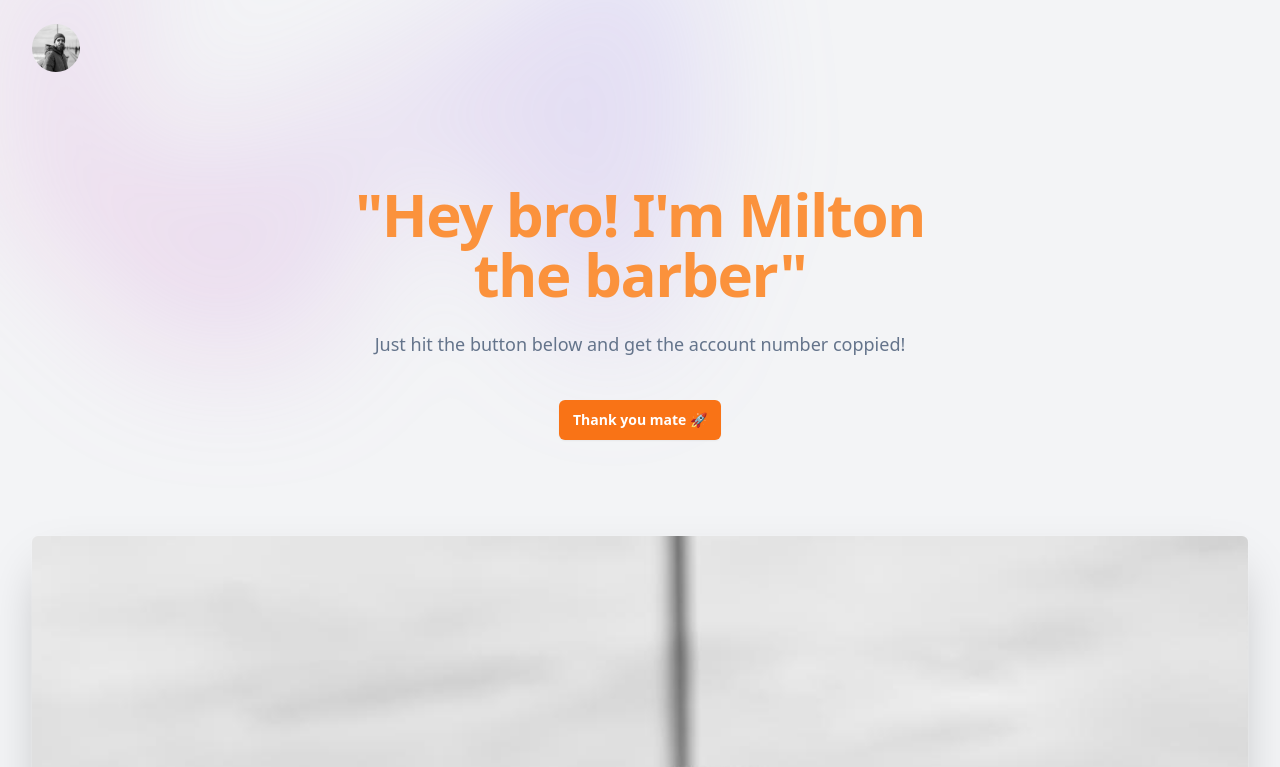
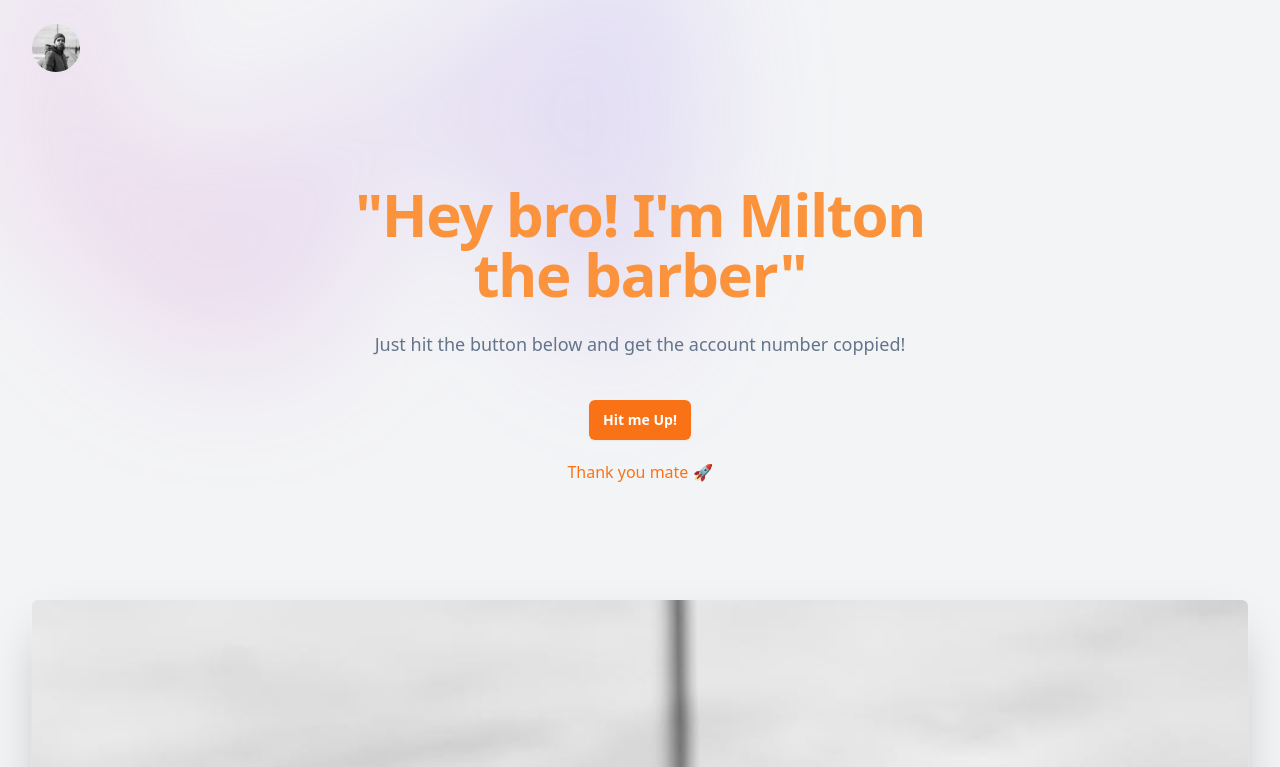
Before and after one commit to kaduppg/milton-barber, a Next.js app: page / in a window 1280 px wide. Shown: the top 767 px of the page. Built offline with nearby package versions, Linux system fonts and the light colour scheme.

Commit message:
changing button text

```diff
--- a/src/pages/index.tsx
+++ b/src/pages/index.tsx
@@ -1,11 +1,8 @@
-import { CheckIcon, PlusIcon } from "@heroicons/react/24/outline";
-import Modal from "components/Modal";
 import { type NextPage } from "next";
+import { CheckIcon } from "@heroicons/react/24/outline";
 import Image from "next/image";
-import { useState } from "react";
-import { Fragment } from "react";
+import { useState, Fragment } from "react";
 import { Dialog, Transition } from "@headlessui/react";
-import Footer from "components/Footer";
 
 const Home: NextPage = () => {
   const [isOpen, setIsOpen] = useState<boolean>(false);
@@ -14,7 +11,7 @@ const Home: NextPage = () => {
     const text = "01-0867-0750138-00";
     void navigator.clipboard.writeText(text);
     setIsOpen(true);
-    console.log("Copied to clipboard!")
+    console.log("Copied to clipboard!");
   };
 
   return (
@@ -66,13 +63,14 @@ const Home: NextPage = () => {
                 <p className="mt-6 text-lg leading-8 text-slate-500">
                   Just hit the button below and get the account number coppied!
                 </p>
-                <div className="mt-10 flex items-center justify-center gap-x-6">
+                <div className="mt-10 flex flex-col items-center justify-center gap-x-6">
                   <button
                     onClick={handleClipboard}
                     className="rounded-md bg-orange-500 px-3.5 py-2.5 text-sm font-semibold text-white shadow-sm hover:bg-orange-400 focus-visible:outline focus-visible:outline-2 focus-visible:outline-offset-2 focus-visible:outline-indigo-400"
                   >
-                    {`Thank you mate 🚀`}
+                    {`Hit me Up!`}
                   </button>
+                  <p className="py-5 text-orange-500">Thank you mate 🚀</p>
                 </div>
               </div>
 
@@ -85,7 +83,6 @@ const Home: NextPage = () => {
               />
             </div>
           </div>
-
 
           <Transition appear show={isOpen} as={Fragment}>
             <Dialog
```
